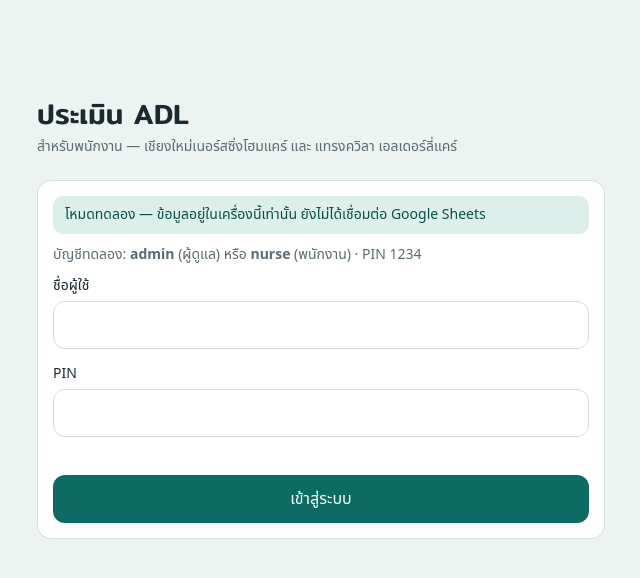
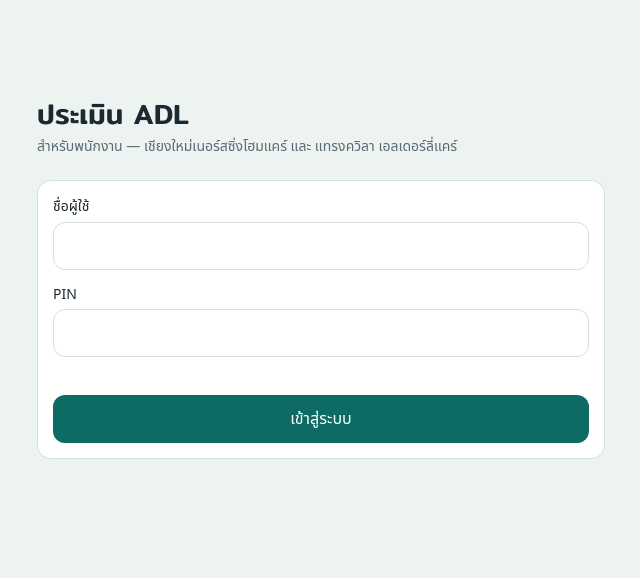
Before and after one commit to CMNH-NeuroClinic/ADL-ASSESSMENT-CMNH-TQL, a plain HTML site: page index.html in a window 1280 px wide. Shown: the whole page, without its empty margins (319-959 px from the left). Drawn offline with Linux system fonts and the light colour scheme; a web font is replaced by a local one.

Commit message:
Update index.html

```diff
--- a/index.html
+++ b/index.html
@@ -224,7 +224,7 @@ textarea{min-height:88px;resize:vertical}
 'use strict';
 /* ===================== ตั้งค่า ===================== */
 const CONFIG = {
-  API_URL: '',          // ← วาง URL /exec ของ Apps Script ที่นี่ (ถ้าเว้นว่าง = โหมดทดลอง ข้อมูลเก็บในเครื่องนี้)
+  API_URL: 'https://script.google.com/macros/s/AKfycbyHq-IMb60AtfJ-o38YubsYZ4dIcqu-VKks2tnsBVISmO5NnPi9ZEF5jN6tgquAXxuQUw/exec',          // ← วาง URL /exec ของ Apps Script ที่นี่ (ถ้าเว้นว่าง = โหมดทดลอง ข้อมูลเก็บในเครื่องนี้)
   REASSESS_DAYS: 30     // ครบกำหนดประเมินซ้ำเมื่อเกินกี่วัน
 };
 
```
